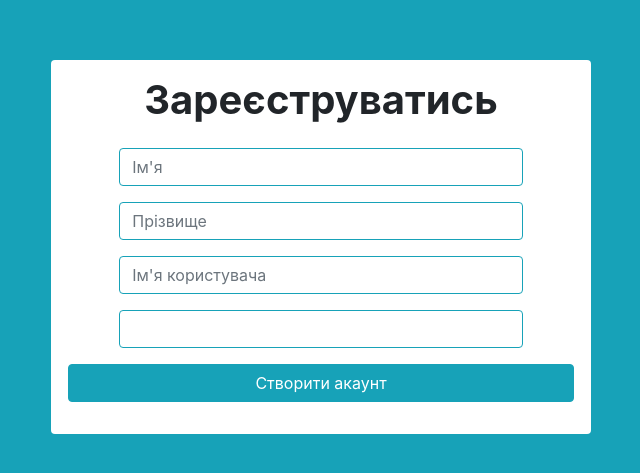
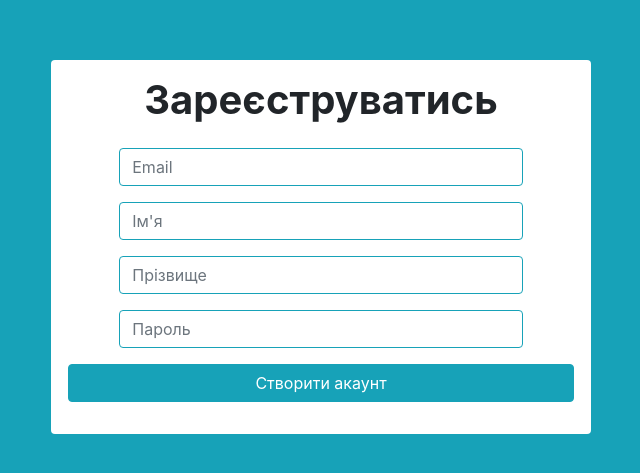
Before and after one commit to ikanator/event-manager, a React (Create React App) app: page /register in a window 1280 px wide. Shown: the part 153-626 px from the top of the page, without its empty margins (319-959 px from the left). Built offline with nearby package versions, Linux system fonts and the light colour scheme.

Commit message:
add registration form validation

```diff
--- a/package.json
+++ b/package.json
@@ -16,6 +16,7 @@
     "react-bootstrap": "^1.5.0",
     "react-dom": "^17.0.1",
     "react-facebook-login": "^4.1.1",
+    "react-hook-form": "^6.15.4",
     "react-router-dom": "^5.2.0",
     "react-scripts": "4.0.2",
     "web-vitals": "^1.0.1"
--- a/src/components/Events/Events.jsx
+++ b/src/components/Events/Events.jsx
@@ -1,5 +1,12 @@
 import React, { useEffect, useState, useContext } from "react";
-import { Container, Card, Button, Modal, ListGroup } from "react-bootstrap";
+import {
+  Container,
+  Card,
+  Button,
+  Modal,
+  ListGroup,
+  Spinner,
+} from "react-bootstrap";
 import axios from "axios";
 import { UserContext } from "../../providers/UserProvider";
 
@@ -8,16 +15,24 @@ const getLeftCount = (event) => 12 - getCount(event);
 
 export const Events = () => {
   const [loading, setLoading] = useState(false);
+  const [eventLoading, setEventLoading] = useState(false);
   const [events, setEvents] = useState([]);
   const [currentEvent, setCurrentEvent] = useState();
   const { user } = useContext(UserContext);
 
   useEffect(() => {
     if (user) {
+      setLoading(true);
       fetch(`${process.env.REACT_APP_API_URL}/events`)
         .then((res) => res.json())
-        .then((responseJson) => setEvents(responseJson))
-        .catch((error) => console.error(error));
+        .then((responseJson) => {
+          setEvents(responseJson);
+          setLoading(false);
+        })
+        .catch((error) => {
+          console.error(error);
+          setLoading(false);
+        });
     }
   }, [user]);
 
@@ -29,7 +44,7 @@ export const Events = () => {
 
   const removeMe = async (event) => {
     const eventId = event._id;
-    setLoading(true);
+    setEventLoading(true);
 
     const { data } = await axios({
       method: "POST",
@@ -43,12 +58,12 @@ export const Events = () => {
       },
     });
     setEvents(data);
-    setLoading(false);
+    setEventLoading(false);
   };
 
   const addMe = async (event) => {
     const eventId = event._id;
-    setLoading(true);
+    setEventLoading(true);
 
     const { data } = await axios({
       method: "POST",
@@ -62,10 +77,16 @@ export const Events = () => {
       },
     });
     setEvents(data);
-    setLoading(false);
+    setEventLoading(false);
   };
 
-  if (!events.length) return null;
+  if (loading) {
+    return (
+      <div className="h-100 d-flex justify-content-center align-items-center bg-info">
+        <Spinner animation="grow" className="text-warning" />
+      </div>
+    );
+  }
 
   return (
     <>
@@ -101,7 +122,7 @@ export const Events = () => {
                   onClick={() =>
                     getMe(event) ? removeMe(event) : addMe(event)
                   }
-                  disabled={loading}
+                  disabled={eventLoading}
                 >
                   {getMe(event) ? "Атмєна" : "Вітьок, запиши мене"}
                 </Button>
--- a/src/components/Login/Login.jsx
+++ b/src/components/Login/Login.jsx
@@ -1,4 +1,4 @@
-import React, { createRef, useRef } from "react";
+import React, { createRef } from "react";
 import {
   Container,
   Row,
@@ -24,7 +24,6 @@ export function Login() {
   const handleLocalLoginClick = async (event) => {
     event.preventDefault();
     try {
-      console.log(emailRef.current.value, passwordRef.current.value);
       const { data } = await axios({
         method: "POST",
         url: `${process.env.REACT_APP_API_URL}/auth/local`,
--- a/src/components/Register/Register.jsx
+++ b/src/components/Register/Register.jsx
@@ -1,4 +1,4 @@
-import React, { useState } from "react";
+import React from "react";
 import {
   Container,
   Row,
@@ -8,34 +8,34 @@ import {
   Button,
 } from "react-bootstrap";
 import { useHistory } from "react-router-dom";
+import { useForm } from "react-hook-form";
 import axios from "axios";
+
+const REQUIRED_MESSAGE = "Це поле необхідне";
+const INITIAL_VALUES = {
+  email: "",
+  firstName: "",
+  lastName: "",
+  password: "",
+};
 
 export function Register() {
   const { push } = useHistory();
-  const [username, setUsername] = useState("");
-  const [firstName, setFirstName] = useState("");
-  const [lastName, setLastName] = useState("");
-  const [password, setPassword] = useState("");
+  const { register, handleSubmit, errors, reset } = useForm({
+    mode: "onBlur",
+    defaultValues: INITIAL_VALUES,
+  });
 
-  const register = async (event) => {
-    event.preventDefault();
+  const onSubmit = async (values) => {
     const { data: { user, success } = {} } = await axios({
       method: "POST",
       url: `${process.env.REACT_APP_API_URL}/auth/create`,
-      data: {
-        username,
-        firstName,
-        lastName,
-        password,
-      },
+      data: values,
     });
     if (user && success) {
       push("/login");
     } else {
-      setUsername("");
-      setPassword("");
-      setFirstName("");
-      setLastName("");
+      reset(INITIAL_VALUES);
     }
   };
 
@@ -51,48 +51,91 @@ export function Register() {
                 </h1>
               </Row>
               <div className="pt-3 pb-3">
-                <Form className="form-horizontal">
+                <Form
+                  className="form-horizontal"
+                  onSubmit={handleSubmit(onSubmit)}
+                >
                   <FormGroup className="row justify-content-center px-3">
                     <div className="col-9 px-0">
                       <FormControl
-                        type="text"
-                        placeholder="Ім'я"
-                        className="border-info"
-                        value={firstName}
-                        onChange={(event) => setFirstName(event.target.value)}
+                        ref={register({
+                          required: {
+                            value: true,
+                            message: REQUIRED_MESSAGE,
+                          },
+                          validate: (value) => {
+                            const re = /^(([^<>()[\]\\.,;:\s@"]+(\.[^<>()[\]\\.,;:\s@"]+)*)|(".+"))@((\[[0-9]{1,3}\.[0-9]{1,3}\.[0-9]{1,3}\.[0-9]{1,3}\])|(([a-zA-Z\-0-9]+\.)+[a-zA-Z]{2,}))$/;
+                            return re.test(String(value).toLowerCase());
+                          },
+                        })}
+                        name="email"
+                        type="email"
+                        placeholder="Email"
+                        className={
+                          errors?.email || errors?.email?.message
+                            ? "is-invalid"
+                            : "border-info"
+                        }
                       />
+                      <p className="text-danger mb-0">
+                        {errors?.email?.message || errors?.email?.validate
+                          ? "Введіть правильний email"
+                          : ""}
+                      </p>
                     </div>
                   </FormGroup>
                   <FormGroup className="row justify-content-center px-3">
                     <div className="col-9 px-0">
                       <FormControl
+                        ref={register({
+                          required: {
+                            value: true,
+                            message: REQUIRED_MESSAGE,
+                          },
+                        })}
+                        name="firstName"
                         type="text"
-                        placeholder="Прізвище"
+                        placeholder="Ім'я"
                         className="border-info"
-                        value={lastName}
-                        onChange={(event) => setLastName(event.target.value)}
                       />
+                      <p className="text-danger mb-0">
+                        {errors?.firstName?.message}
+                      </p>
                     </div>
                   </FormGroup>
                   <FormGroup className="row justify-content-center px-3">
                     <div className="col-9 px-0">
                       <FormControl
+                        ref={register({
+                          required: {
+                            value: true,
+                            message: REQUIRED_MESSAGE,
+                          },
+                        })}
+                        name="lastName"
                         type="text"
-                        placeholder="Ім'я користувача"
+                        placeholder="Прізвище"
                         className="border-info"
-                        value={username}
-                        onChange={(event) => setUsername(event.target.value)}
                       />
+                      <p className="text-danger mb-0">
+                        {errors?.lastName?.message}
+                      </p>
                     </div>
                   </FormGroup>
                   <FormGroup className="row justify-content-center px-3">
                     <div className="col-9 px-0">
                       <FormControl
-                        value={password}
-                        onChange={(event) => setPassword(event.target.value)}
+                        ref={register({
+                          required: { value: true, message: REQUIRED_MESSAGE },
+                        })}
+                        name="password"
                         type="password"
+                        placeholder="Пароль"
                         className="border-info"
                       />
+                      <p className="text-danger mb-0">
+                        {errors?.password?.message}
+                      </p>
                     </div>
                   </FormGroup>
                   <FormGroup className="row justify-content-center px-3">
@@ -100,7 +143,7 @@ export function Register() {
                       <Button
                         type="submit"
                         className="btn-block btn-info"
-                        onClick={register}
+                        onClick={handleSubmit(onSubmit)}
                       >
                         Створити акаунт
                       </Button>
```
Also changed, not shown: 1 other file (tests, documents, lock files or other folders).
